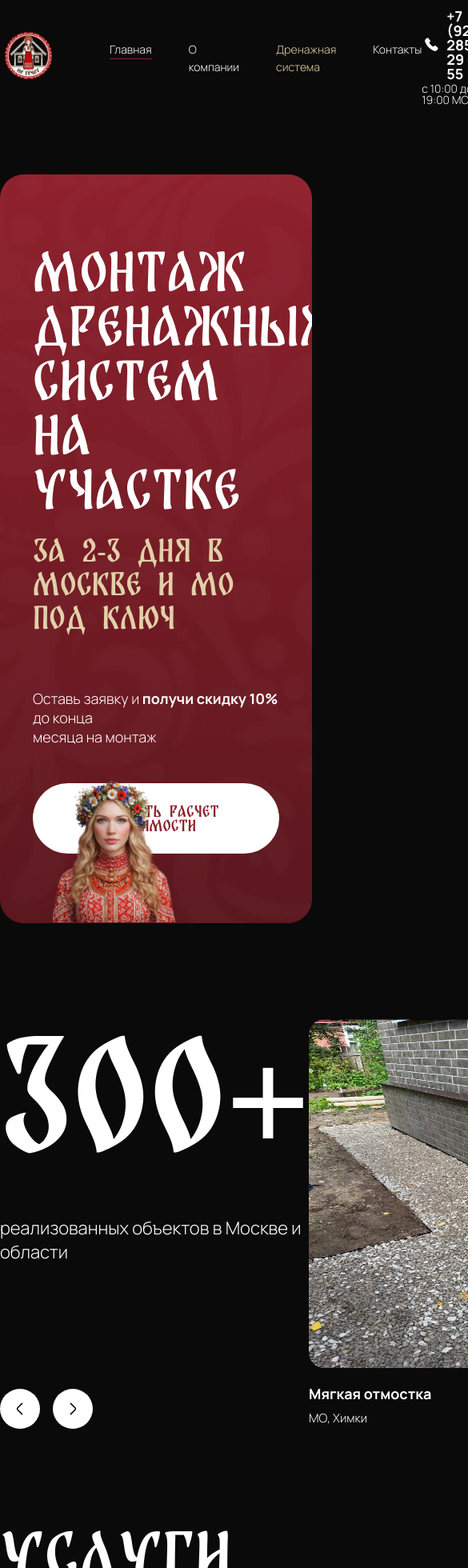
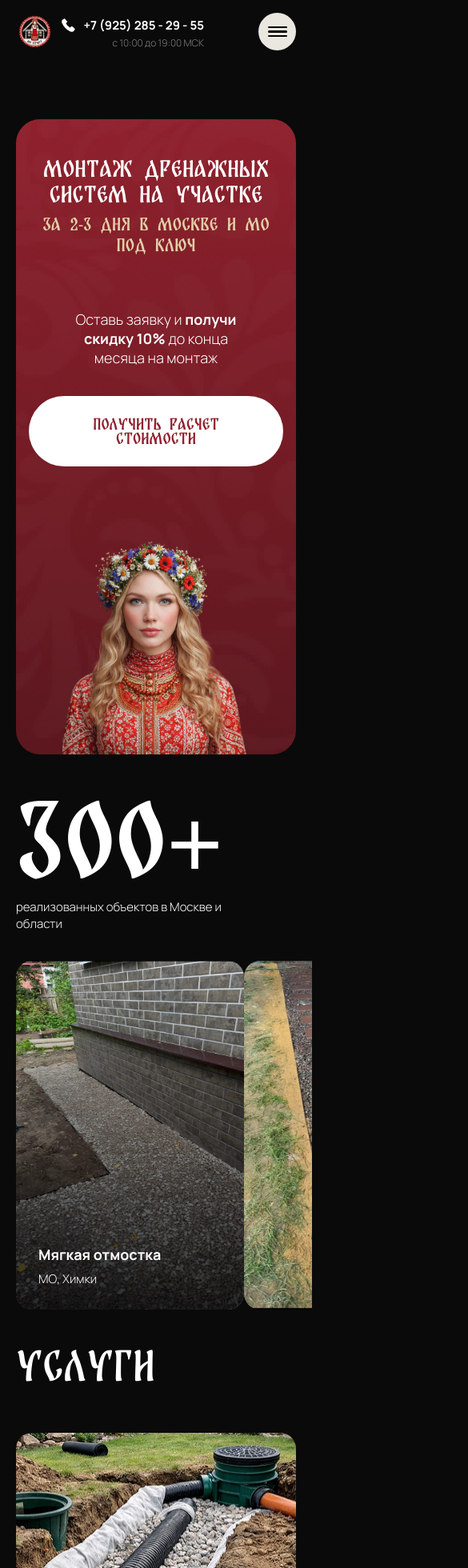
Before and after one commit to GPTalpa/netechet, a Next.js app: page / in a window 390 px wide. Shown: the top 1960 px of the page at 80% size, 585 px wide, since content can reach past the window. Built offline with nearby package versions, Linux system fonts and the light colour scheme.

Commit message:
adaptive main

```diff
--- a/app/globals.scss
+++ b/app/globals.scss
@@ -81,3 +81,14 @@ div {
   margin-right: calc(50% - 50vw);
   max-width: none;
 }
+
+@media (max-width: 768px) {
+  body {
+    padding-top: 16px;
+  }
+
+  h1 {
+    font-size: 26px;
+    line-height: 32px;
+  }
+}
--- a/app/home.scss
+++ b/app/home.scss
@@ -102,4 +102,47 @@
 }
 
 @media screen and (max-width: 768px) {
+  .services {
+    padding-left: 20px;
+    padding-right: 20px;
+    margin-top: 46px;
+
+    h2 {
+      font-size: 48px;
+      line-height: 100%;
+    }
+
+    &__content {
+      flex-direction: column;
+    }
+
+    &__item {
+      &__header {
+        &--title {
+          font-size: 28px;
+        }
+
+        &--description {
+          font-size: 15px;
+        }
+      }
+
+      &__price {
+        .price {
+          font-size: 28px;
+        }
+      }
+
+      &__btns {
+        flex-direction: column;
+        align-items: flex-start;
+        max-width: 243px;
+        gap: 12px;
+
+        button {
+          width: 100%;
+        }
+      }
+    }
+  }
 }
--- a/components/Drainage/style.scss
+++ b/components/Drainage/style.scss
@@ -90,3 +90,47 @@
     }
   }
 }
+
+@media (max-width: 768px) {
+  .drainage {
+    padding: 46px 16px;
+    padding-bottom: 360px;
+
+    &__wrapper {
+      padding: 0 20px;
+
+      &::after {
+        width: 60%;
+        left: 50%;
+        transform: translateX(-50%);
+      }
+    }
+
+    &__header {
+      gap: 8px;
+
+      h1,
+      h2 {
+        text-align: center;
+      }
+
+      h2 {
+        font-size: 20px;
+        line-height: 26px;
+      }
+    }
+
+    &__text {
+      display: flex;
+      flex-direction: column;
+      align-items: center;
+
+      p {
+        text-align: center;
+        max-width: 260px;
+        margin: 0 auto;
+        margin-bottom: 36px;
+      }
+    }
+  }
+}
--- a/components/Footer/style.scss
+++ b/components/Footer/style.scss
@@ -68,6 +68,10 @@
       font-weight: 400;
       color: white;
     }
+
+    &--logo {
+      display: none;
+    }
   }
 
   &__navigation {
@@ -87,6 +91,10 @@
         font-size: 18px;
         gap: 14px;
       }
+    }
+
+    &--mobile {
+      display: none;
     }
   }
 
@@ -132,3 +140,90 @@
     }
   }
 }
+
+@media (max-width: 768px) {
+  .footer {
+    margin-top: 46px;
+    border-top-left-radius: 40px;
+    border-top-right-radius: 40px;
+    padding: 46px 52px 300px 47px;
+    flex-direction: column;
+
+    &__left {
+      max-width: 100%;
+    }
+
+    &__header {
+      gap: 36px;
+      margin-bottom: 25px;
+      h2 {
+        font-size: 36px;
+      }
+
+      &--with-logo {
+        display: flex;
+        justify-content: space-between;
+        align-items: center;
+      }
+    }
+
+    &__navigation {
+      ul {
+        display: none;
+
+        &:first-child {
+          font-size: 15px;
+          display: flex;
+        }
+      }
+
+      &--mobile {
+        padding: 0;
+        list-style: none;
+        font-size: 15px;
+        font-weight: 300;
+        display: flex;
+        flex-direction: column;
+        gap: 12px;
+        margin-bottom: 28px;
+      }
+    }
+
+    &__right {
+      align-items: flex-start;
+    }
+
+    &__time {
+      align-items: flex-start;
+      margin-bottom: 28px;
+      a {
+        font-size: 22px;
+        line-height: 100%;
+      }
+
+      p {
+        font-size: 14px;
+      }
+    }
+
+    &__telegram {
+      margin-bottom: 28px;
+      a {
+        flex-direction: row;
+      }
+    }
+
+    &__copyright {
+      align-items: flex-start;
+      a {
+        display: none;
+      }
+    }
+
+    &__wrapper {
+      &::after {
+        width: 56vw;
+      }
+    }
+  }
+}
--- a/components/Header/Header.tsx
+++ b/components/Header/Header.tsx
@@ -89,6 +89,11 @@ export default function Header() {
           </Link>
           <Button isHeader={true} text="Заказать звонок" isBlack={false} />
         </div>
+        <div className="header__burger">
+          <span></span>
+          <span></span>
+          <span></span>
+        </div>
       </div>
     </header>
   );
--- a/components/Header/style.scss
+++ b/components/Header/style.scss
@@ -76,4 +76,67 @@
     gap: 16px;
     align-items: center;
   }
+
+  &__burger {
+    display: none;
+  }
 }
+
+@media (max-width: 768px) {
+  .header {
+    padding-left: 20px;
+    padding-right: 20px;
+
+    &__callback {
+      display: none;
+    }
+
+    &__navigation {
+      display: none;
+    }
+
+    &__right {
+      address {
+        gap: 4px;
+
+        a {
+          font-size: 15px;
+        }
+
+        p {
+          font-size: 12px;
+          color: rgba(132, 132, 132, 1);
+        }
+      }
+    }
+
+    &__left {
+      width: 47px;
+      height: 47px;
+
+      img {
+        width: 100%;
+        height: 100%;
+      }
+    }
+
+    &__burger {
+      display: flex;
+      width: 47px;
+      height: 47px;
+      flex-direction: column;
+      align-items: center;
+      justify-content: space-between;
+      background: rgba(233, 231, 223, 1);
+      border-radius: 50%;
+      padding: 17px 11px;
+
+      span {
+        width: 24px;
+        height: 2.1666667461395264px;
+        background: rgba(0, 0, 0, 1);
+        border-radius: 2px;
+      }
+    }
+  }
+}
--- a/components/Projects/Projects.tsx
+++ b/components/Projects/Projects.tsx
@@ -41,6 +41,14 @@ export default function Projects() {
             watchSlidesProgress
             observer
             observeParents
+            breakpoints={{
+              0: {
+                slidesPerView: 1.3,
+              },
+              768: {
+                slidesPerView: 2.7,
+              },
+            }}
             onSwiper={(swiper: SwiperType) => {
               setTimeout(() => {
                 if (
--- a/components/Projects/style.scss
+++ b/components/Projects/style.scss
@@ -144,3 +144,62 @@
     }
   }
 }
+
+@media (max-width: 768px) {
+  .projects {
+    padding-left: 20px;
+    flex-direction: column;
+    margin-top: 46px;
+
+    &__count {
+      font-size: 120px;
+      line-height: 120px;
+      margin-bottom: 14px;
+    }
+
+    &__left {
+      margin-bottom: 36px;
+    }
+
+    &__text {
+      font-size: 15px;
+      max-width: 260px;
+    }
+
+    &__btns--slider {
+      display: none;
+    }
+
+    .slider .swiper-slide-next .projects__slide--image {
+      height: 436px;
+      width: 100%;
+    }
+
+    .slider .swiper-slide-active {
+      .projects__slide__wrapper {
+        position: relative;
+        height: auto;
+
+        &::after {
+          content: "";
+          position: absolute;
+          inset: 0;
+          background: linear-gradient(
+            180deg,
+            rgba(0, 0, 0, 0) 0%,
+            rgba(0, 0, 0, 0.8) 98.56%
+          );
+          pointer-events: none;
+          border-radius: 20px;
+        }
+      }
+
+      .projects__slide__text {
+        position: absolute;
+        bottom: 28px;
+        left: 28px;
+        z-index: 2;
+      }
+    }
+  }
+}
```
Also changed, not shown: components/Footer/Footer.tsx (+28 -1 lines).
